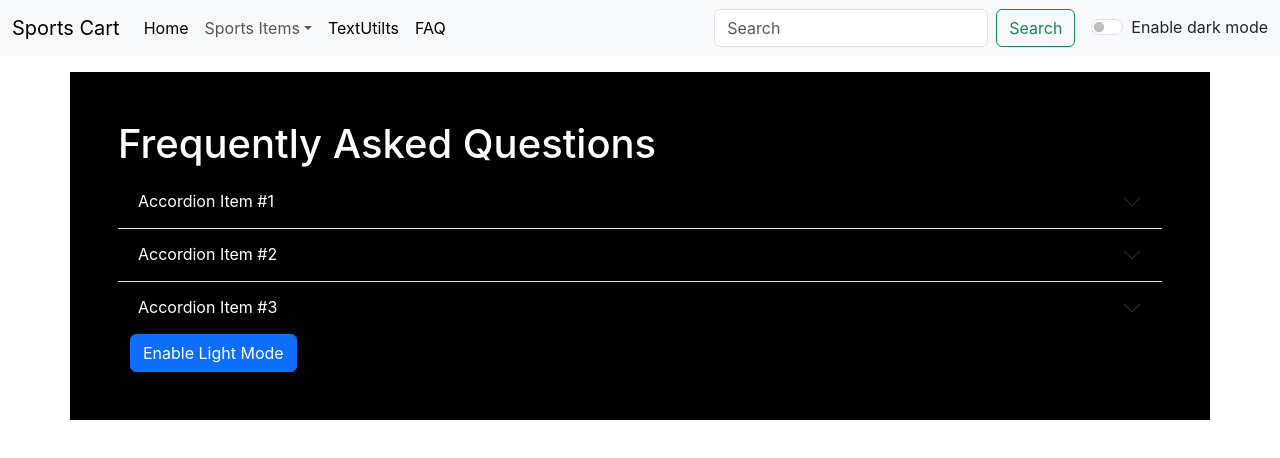
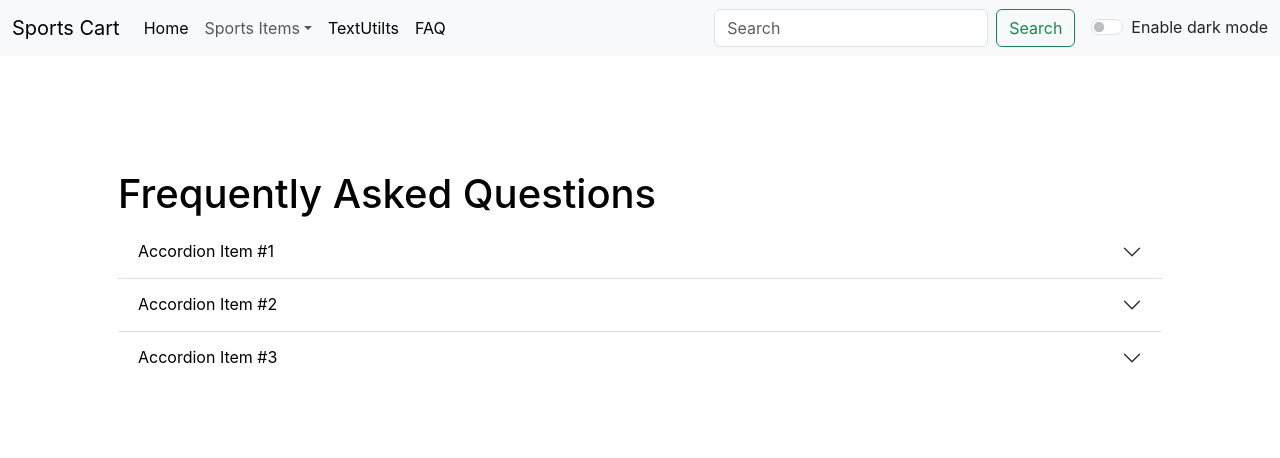
Before and after one commit to NamanMalhotra1706/React_Practise, a React (Create React App) app: page /FAQ in a window 1280 px wide. Shown: the top 458 px of the page. Built offline with nearby package versions, Linux system fonts and the light colour scheme.

Commit message:
Done Some Changes in code Like CLS in Alert.Js and DArk mode using switch in FAQ and more

```diff
--- a/src/App.js
+++ b/src/App.js
@@ -46,7 +46,7 @@ const showAlert=(message,typeofmessage)=>{
         <Routes>
           {/* <Route path="/" element={}/> */}
 
-          <Route exact path="/FAQ" element={<FAQ />}/>
+          <Route exact path="/FAQ" element={<FAQ mode={mode}/>}/>
           <Route exact path="/TextUtilts" element={<TextUtilts showAlert={showAlert} heading="Enter the Text to anyalyse below" mode={mode}/> }/>
         </Routes>
     </BrowserRouter>
--- a/src/Components/Alert.js
+++ b/src/Components/Alert.js
@@ -2,11 +2,25 @@ import React from 'react';
 
 
 export default function Alert(props){
+  const Capitalize =(word)=>{
+    const lower = word.toLowerCase();
+    return lower.charAt(0).toUpperCase() + lower.slice(1);
+  }
     return(
-        props.alert &&<div className={`alert alert-${props.alert.type} alert-dismissible fade show`}role="alert">
-        <strong>{props.alert.type}</strong> : {props.alert.mssg}
+      // CLS(Commulate Layout Shift)=>
+      <div style={{height:'50px'}}>
+      {/* ==> Isse kya hua ki jo Alert ki wajah sa Layout uppar niche hora tha abb nahi hogga */}
 
+      {/* ==> Ye niche walla { } --> Iske Andar islia hai kio ki ye sarri ki sarri JAvscript hai na  */}
+        {props.alert && <div className={`alert alert-${props.alert.type} alert-dismissible fade show`}role="alert">
+        <strong>{Capitalize(props.alert.type)}</strong> : {props.alert.mssg}
+      </div> }
       </div>
+
+
+
+
+
 
     )
 }
--- a/src/Components/FAQ.js
+++ b/src/Components/FAQ.js
@@ -1,35 +1,39 @@
-import React , { useState } from "react"
-export default function FAQ(){
+// import React , { useState } from "react"
+export default function FAQ(props){
 
-    const [mystyle ,setMyStyle]=useState({
-        color:'white',
-        backgroundColor:'black'
+    // const [mystyle ,setMyStyle]=useState({
+    //     color:'white',
+    //     backgroundColor:'black'
 
-    })
+    // })
+    // const [btnState ,newBtnState]=useState("Enable Light Mode");
 
-    const [btnState ,newBtnState]=useState("Enable Light Mode")
+  let mystyle={
+    color :props.mode ==='dark'?'white':'black',
+    backgroundColor :props.mode ==='dark'?'#042743':'white',
 
 
+  }
 
-    const ChangeMode=()=>{
-        if(mystyle.color==='white'){
-            setMyStyle({
+    // const ChangeMode=()=>{
+    //     if(mystyle.color==='white'){
+    //         setMyStyle({
 
-                color:'black',
-                backgroundColor:'white',
-                border : '2px solid white'
-            })
-            newBtnState("Enable Dark Mode")
-        }
+    //             color:'black',
+    //             backgroundColor:'white',
+    //             border : '2px solid white'
+    //         })
+    //         newBtnState("Enable Dark Mode")
+    //     }
 
-        else{
-            setMyStyle({
-                color:'white',
-                backgroundColor:'black'
-            })
-            newBtnState("Enable Light Mode")
-        }
-    }
+    //     else{
+    //         setMyStyle({
+    //             color:'white',
+    //             backgroundColor:'black'
+    //         })
+    //         newBtnState("Enable Light Mode")
+    //     }
+    // }
 
 
 
@@ -73,8 +77,9 @@ export default function FAQ(){
 </div>
 
 
-<div className="container">
-<button onClick={ChangeMode} type="button" class="btn btn-primary" >{btnState}</button>
+ <div className="container">
+
+{/* <button onClick={ChangeMode} type="button" class="btn btn-primary" >{btnState}</button> */}
 </div>
 </div>
         </>
--- a/src/Components/TextUtilts.js
+++ b/src/Components/TextUtilts.js
@@ -49,14 +49,14 @@ import React , {useState} from 'react'
                 <div className="mb-3">
                     <textarea className="form-control" value={text} onChange={handleOnChange} style={{backgroundColor: props.mode==='dark'?'grey':'white',color: props.mode==='dark'?'white':'black'}} id="myBox" rows="10"></textarea>
                 </div>
-                <button className="btn btn-primary mx-1" onClick={UpperCase}>Convert to Uppercase</button>
-                <button className="btn btn-primary mx-1" onClick={LowerCase}>Convert to LoweCase</button>
-                <button className="btn btn-primary mx-1" onClick={RemoveExtraSpace}>Remove Extra Space</button>
-                <button className="btn btn-primary mx-1" onClick={CopyText}>Copy All Text</button>
-                <button className="btn btn-primary mx-1" onClick={ClearText}>Clear Text</button>
+                <button className="btn btn-primary mx-1 my-1 " onClick={UpperCase}>Convert to Uppercase</button>
+                <button className="btn btn-primary mx-1 my-1" onClick={LowerCase}>Convert to LoweCase</button>
+                <button className="btn btn-primary mx-1 my-1" onClick={RemoveExtraSpace}>Remove Extra Space</button>
+                <button className="btn btn-primary mx-1 my-1" onClick={CopyText}>Copy All Text</button>
+                <button className="btn btn-primary mx-1 my-1" onClick={ClearText}>Clear Text</button>
             </div>
             <div className='container my-3' style={{color: props.mode==='dark'?'white':'#042743'}}>
-                <h4 className="py-4"> {text.split(" ").length-1} Words and {text.length} characters</h4>
+                <h4 className="py-4"> {text.split(" ").filter((element)=>{return element.length!==0}).length} Words and {text.length} characters</h4>
                 <h4 className="pt-2.5"> Preview your Text </h4>
                 <p>{text.length>0?text:"Enter Text to Preview"}</p>
             </div>
```
